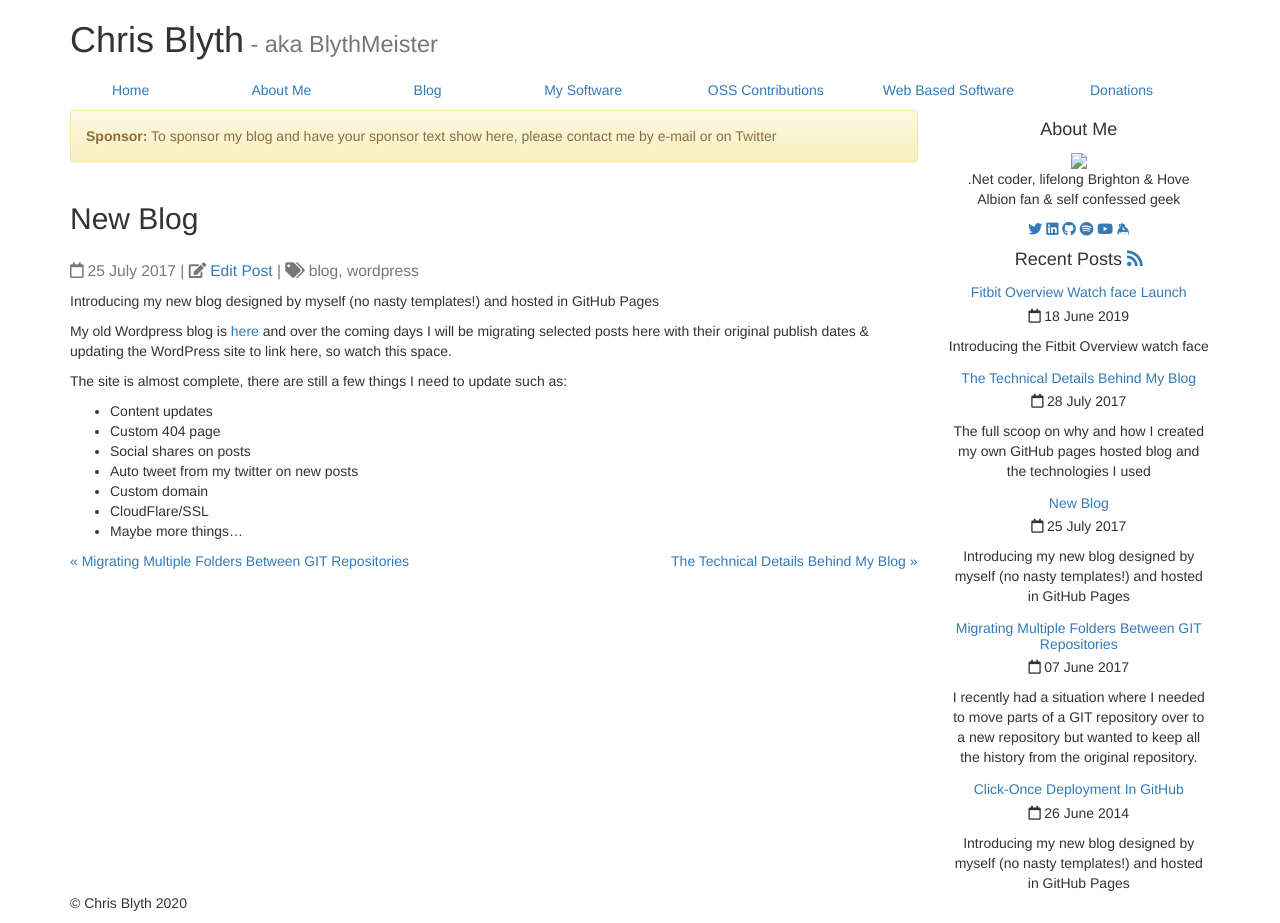
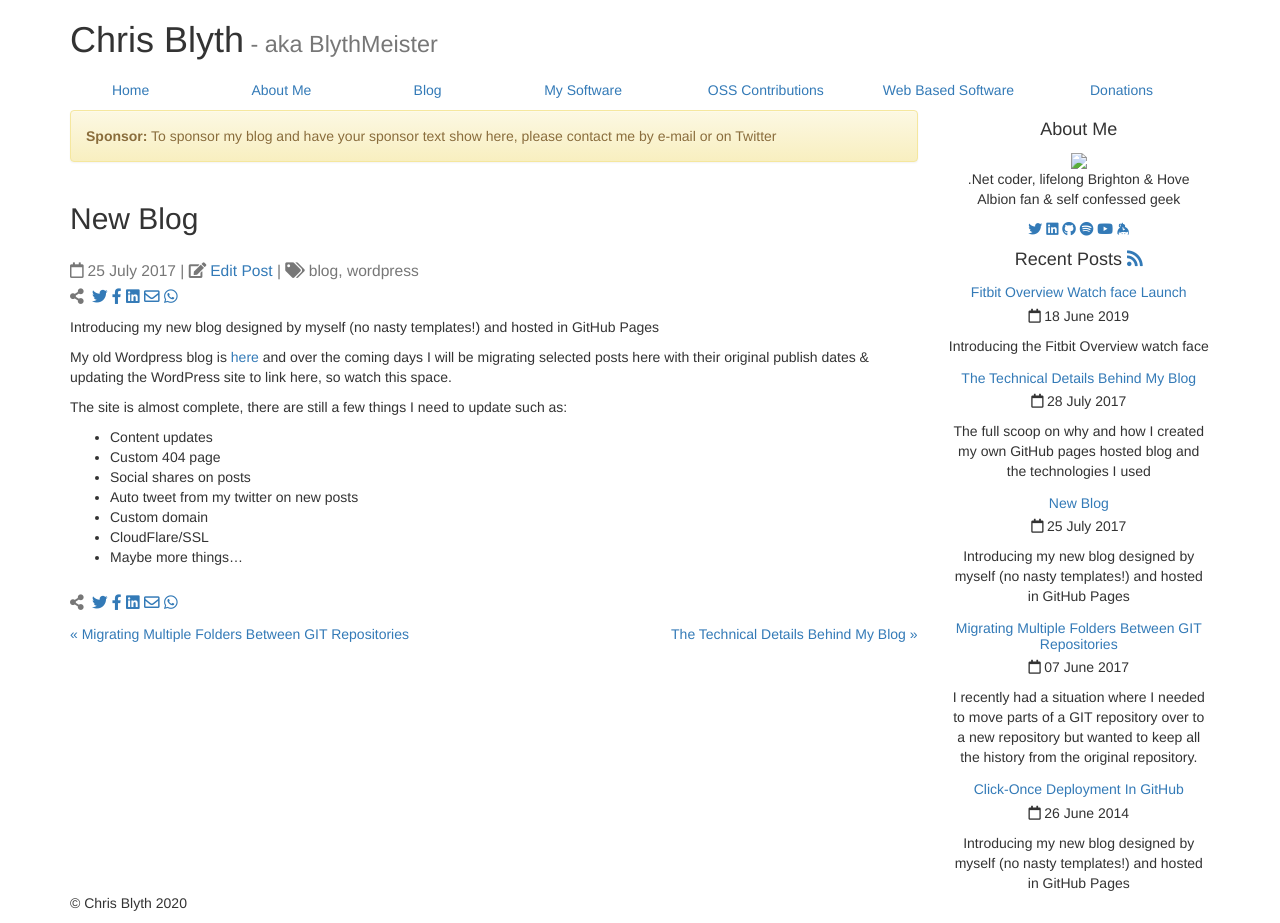
Before and after one commit to BlythMeister/blyth.me.uk, a Jekyll site: the page built from _posts/2017-07-25-new-blog.md, in a window 1280 px wide. Built offline with Jekyll 4.4.1, drawn with Linux system fonts in a browser that asks for light colours; nearby versions of some CDN libraries.

Commit message:
Add custom share links

```diff
--- a/_includes/postContent.html
+++ b/_includes/postContent.html
@@ -1,16 +1,24 @@
 <div class="row">
     <div class="col-lg-12">
         <h2>{{ post.title }}</h2>
-        <h3>{% include postmeta.html %}</h3>
+        <h3>{% include postmeta.html %}<br />{% include share.html %}</h3>
+
 
         <p class="devide-top">
             {{ content }}
         </p>
 
+        <p class="devide-top ">
+        <h3>
+            {% include share.html %}
+        </h3>
+        </p>
+
         <p>
         <div class="pull-left">
             {% if post.previous.url %}
-                <a href="{{post.previous.url}}" title="Previous Post: {{post.previous.title}}">&laquo; {{post.previous.title}}</a>
+            <a href="{{post.previous.url}}" title="Previous Post: {{post.previous.title}}">&laquo;
+                {{post.previous.title}}</a>
             {% endif %}
         </div>
         <div class="pull-right">
--- /dev/null
+++ b/_includes/share.html
@@ -0,0 +1,9 @@
+<small>
+    <span class="date"><i class="fas fa-share-alt">&nbsp;</i>
+        <a target="_blank" href="https://twitter.com/share?url={{ site.url }}{{ post.url }}&text={{ post.title }}" class="fab fa-twitter"></a>
+        <a target="_blank" href="http://www.facebook.com/sharer.php?u={{ site.url }}{{ post.url }}&p[title]={{ post.title }}" class="fab fa-facebook-f"></a>
+        <a target="_blank" href="https://www.linkedin.com/shareArticle?mini=true&url={{ site.url }}{{ post.url }}&title={{ post.title }}" class="fab fa-linkedin"></a>
+        <a target="_blank" href="mailto:?Subject={{ post.title }}&Body=I%20saw%20this%20and%20thought%20of%20you!%20 {{ site.url }}{{ post.url }}" class="far fa-envelope"></a>
+        <a target="_blank" href="https://wa.me/?text={{ post.title }}%20-%20{{ site.url }}{{ post.url }}" class="fab fa-whatsapp"></a>
+    </span>
+</small>
```
Also changed, not shown: css/styles.css (+15 -0 lines), _includes/postmeta.html (line endings or trailing spaces). Lines whose indentation alone changed are shown as unchanged.
